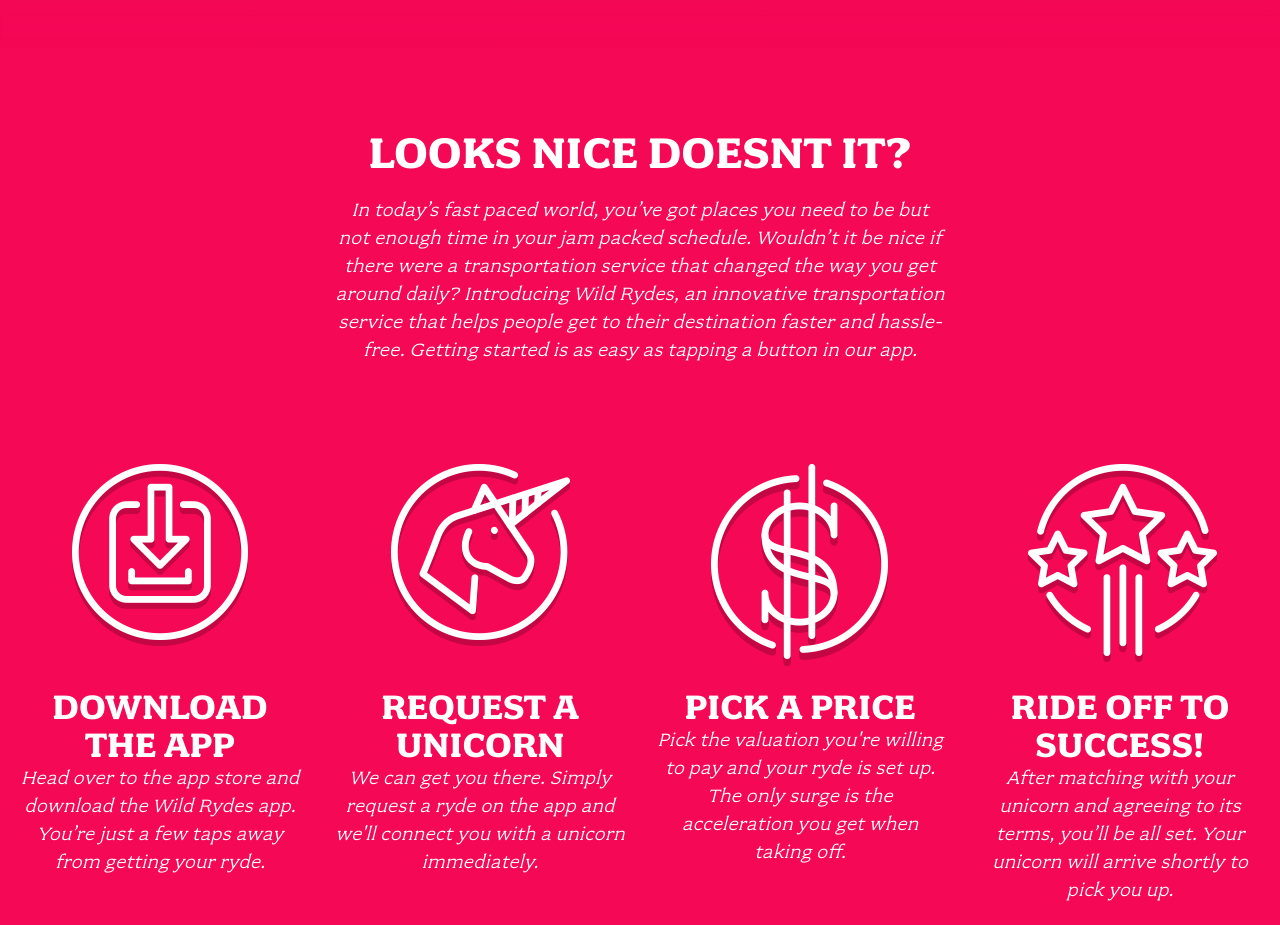
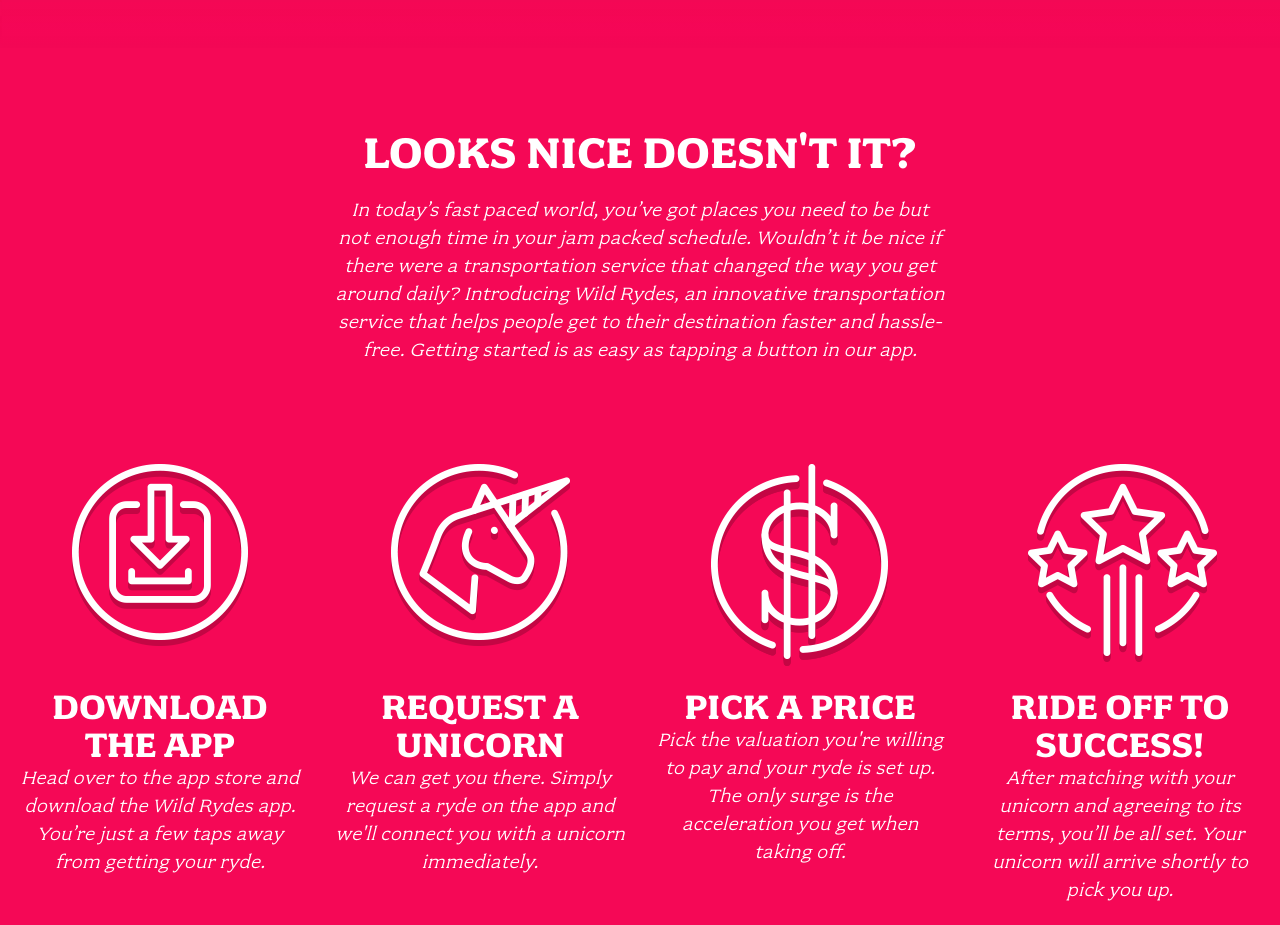
Before and after one commit to bselde2/bryce-capstone, a plain HTML site: page index.html in a window 1280 px wide. Shown: the part 900-1825 px from the top of the page. Drawn offline with Linux system fonts and the light colour scheme.

Commit message:
Testing commit
Changed word on index page to test committing changes

```diff
--- a/index.html
+++ b/index.html
@@ -30,7 +30,7 @@
 
   <section class="home-about">
     <div class="row column large-9 xlarge-6 xxlarge-4">
-      <h2 class="section-title">Looks Nice Doesnt it?</h2>
+      <h2 class="section-title">Looks Nice Doesn't It?</h2>
       <p class="content">
         In today’s fast paced world, you’ve got places you need to be but not enough time in your jam packed schedule. Wouldn’t it be nice if there were a transportation service that changed the way you get around daily? Introducing Wild Rydes, an innovative transportation service that helps people get to their destination faster and hassle-free. Getting started is as easy as tapping a button in our app.
       </p>
```
Also changed, not shown: index.rtfd/wr-home-W.png (added), index.rtfd/wr-home-Xiaomi.png (added), index.rtfd/wr-home-apple.png (added), index.rtfd/wr-home-blackberry.png (added), index.rtfd/wr-home-google.png (added), index.rtfd/wr-home-kraken.png (added), 2 other files.
